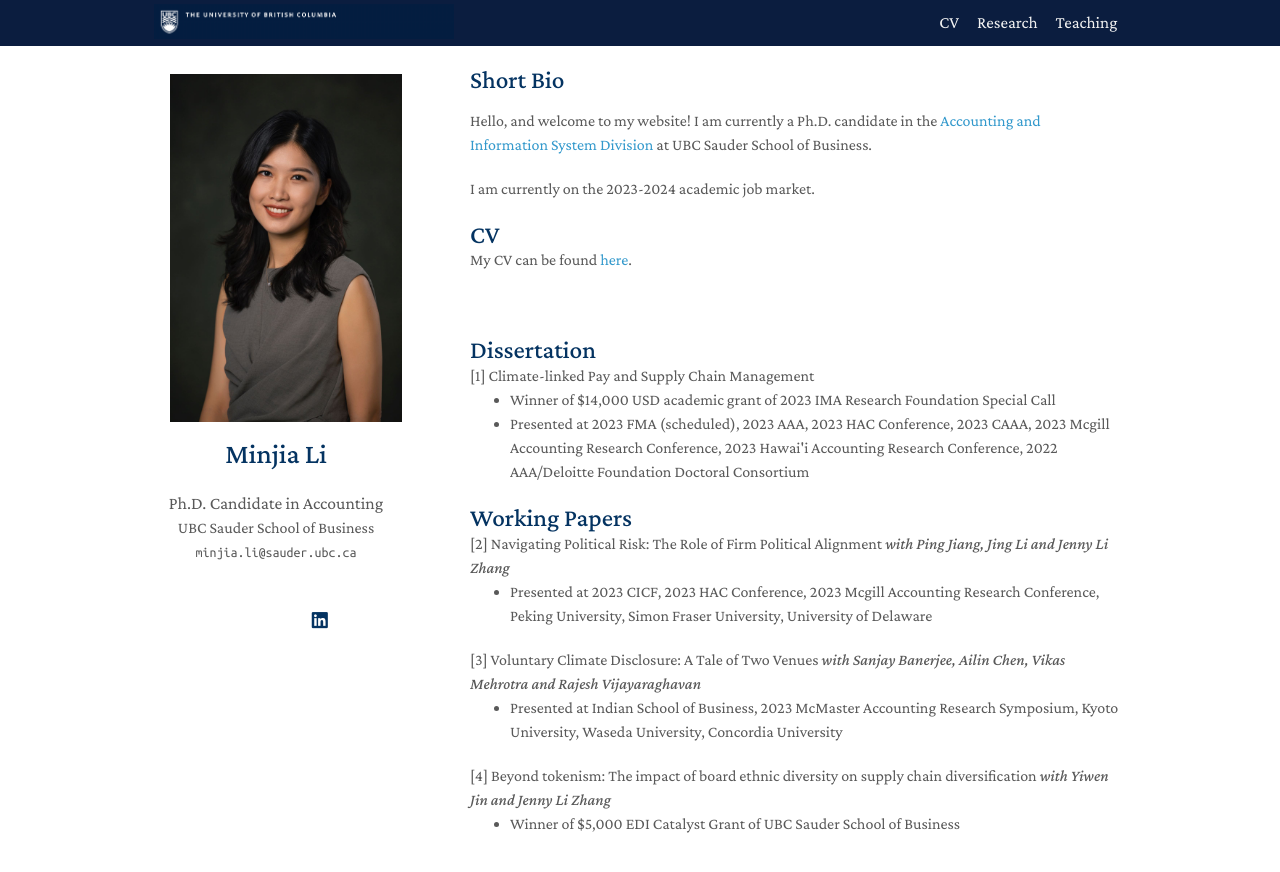
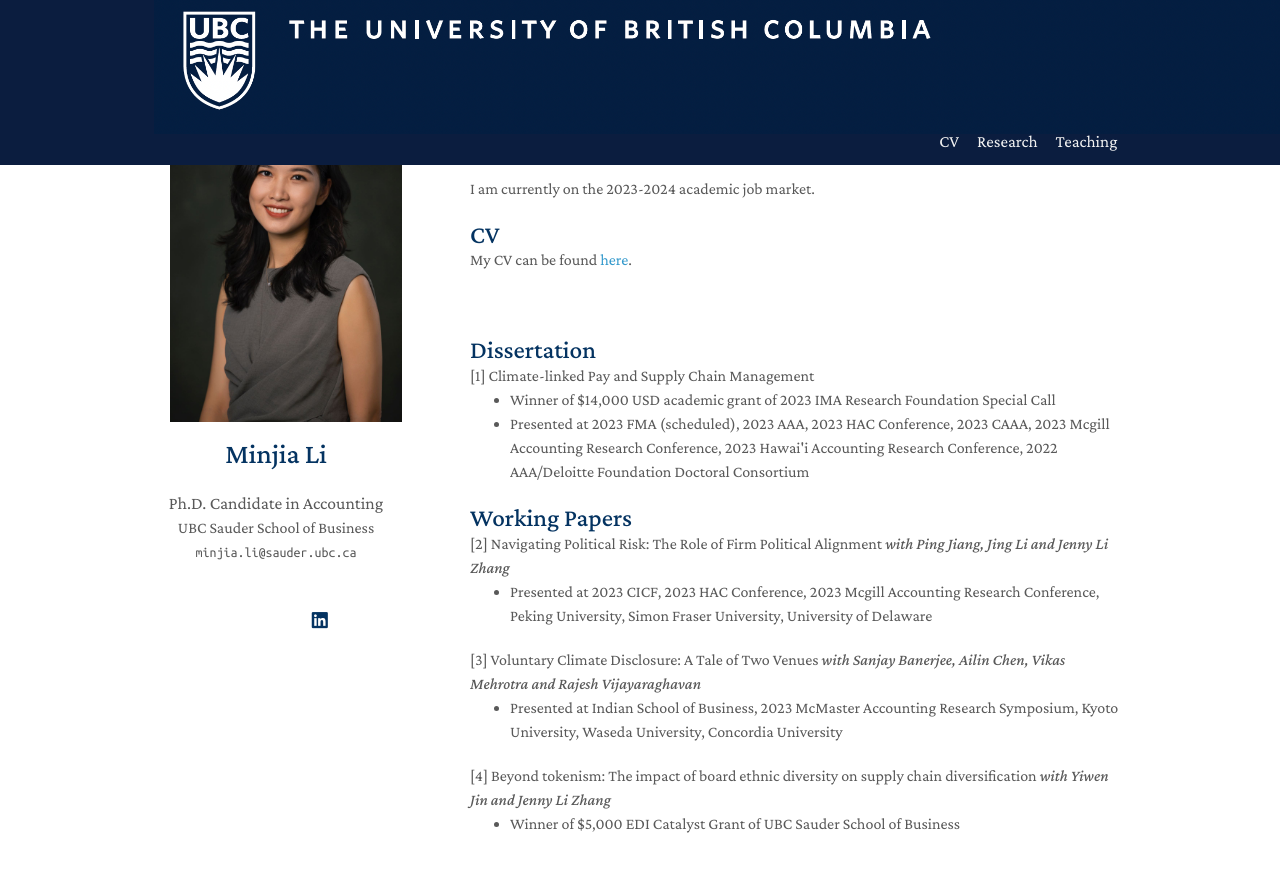
Before and after one commit to zeyang1225/zeyang1225.github.io, a Jekyll site: the page built from index.md, in a window 1280 px wide and 900 px high. Shown: the top 872 px of the window. Built offline with Jekyll 4.4.1, drawn with Linux system fonts in a browser that asks for light colours; nearby versions of some CDN libraries; a style sheet for code colours, icons or effects is not loaded; our own code applies the rules of GitHub Pages for plain Markdown files.

Commit message:
Update homepage.html

```diff
--- a/_layouts/homepage.html
+++ b/_layouts/homepage.html
@@ -59,7 +59,7 @@
   </head>
   <body>
       <div class="topnav">
-      <a href="https://www.ubc.ca/"><img width="300" src="./assets/img/ubc logo.png"></a>
+      <a href="https://www.ubc.ca/"><img  src="./assets/img/ubc logo.png"></a>
       <div id="myLinks">
     <a class="normal right" href="./#teaching">Teaching</a>
     <a class="normal" href="./#dissertation">Research</a>
```
